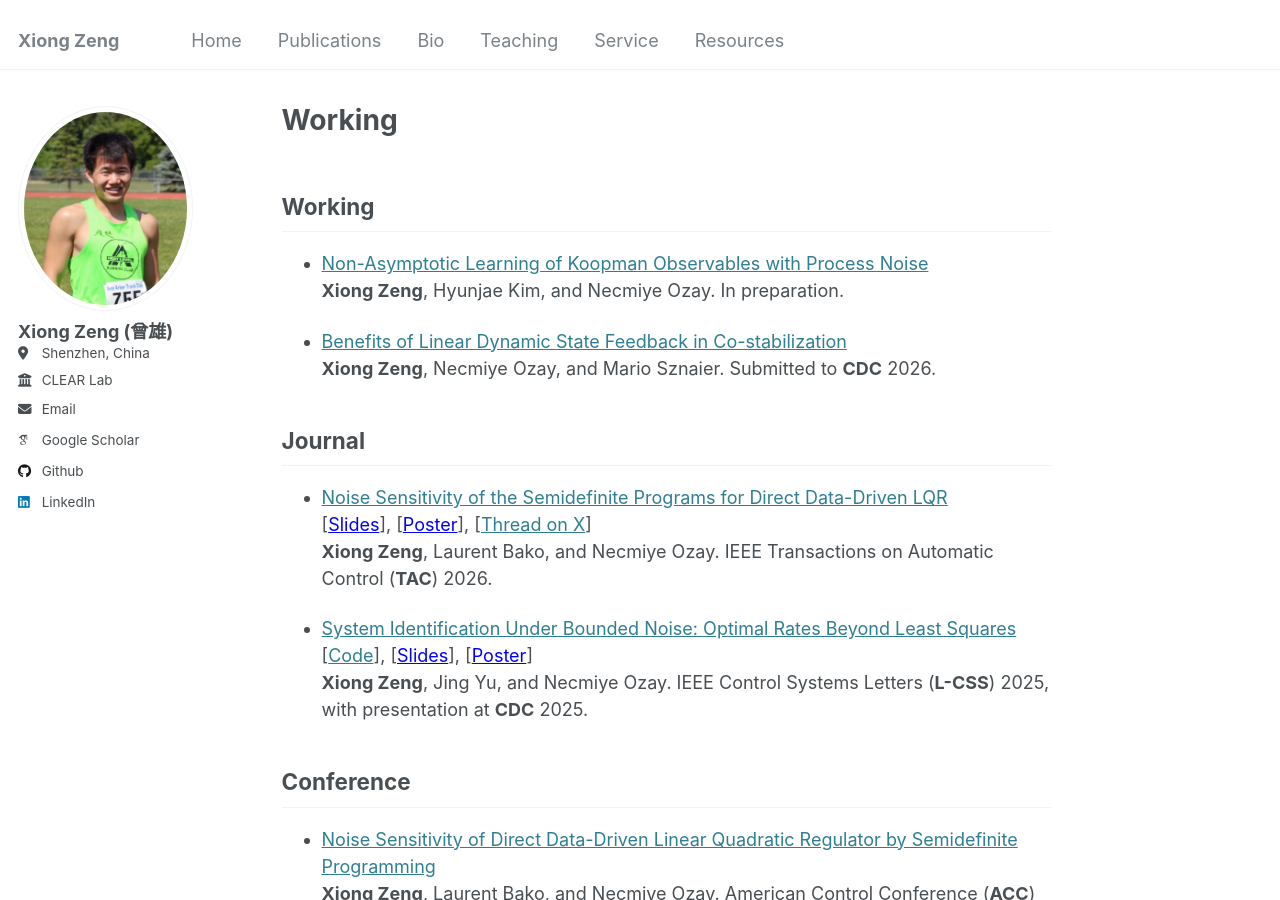
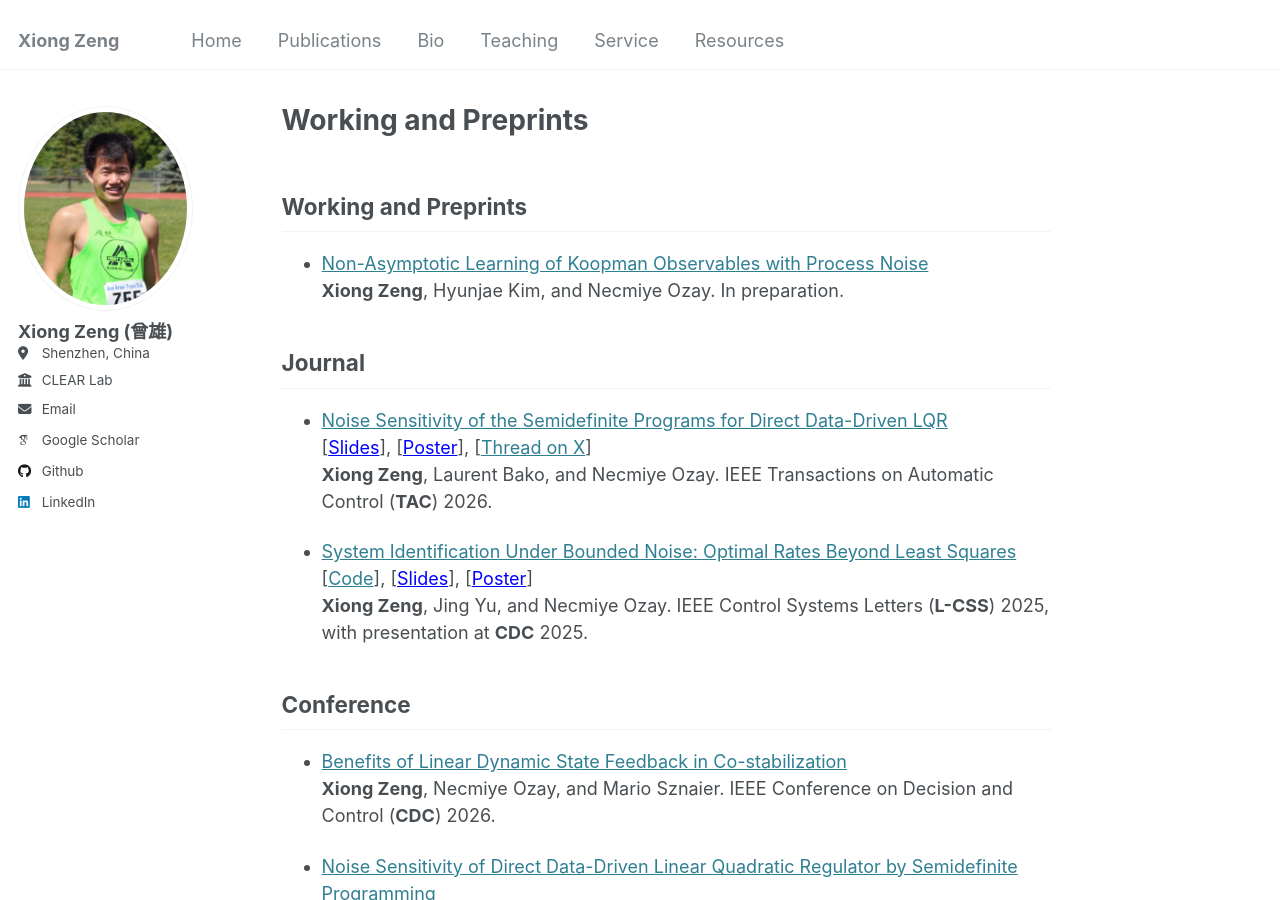
Before and after one commit to zengxiong111/zengxiong.github.io, a Jekyll site: the page built from _pages/publications.md, in a window 1280 px wide and 900 px high. Built offline with Jekyll 4.4.1, drawn with Linux system fonts in a browser that asks for light colours; some web fonts are replaced; our own code applies the rules of GitHub Pages for plain Markdown files; some of the changed lines change nothing that is shown.

Commit message:
Update publications.md

```diff
--- a/_pages/publications.md
+++ b/_pages/publications.md
@@ -6,13 +6,12 @@ author_profile: true
 
 
 
-## Working
+## Working  and Preprints
 
 - [Non-Asymptotic Learning of Koopman Observables with Process Noise](https://zengxiong111.github.io/zengxiong.github.io/)
   **Xiong Zeng**, Hyunjae Kim, and Necmiye Ozay. In preparation.
 
-- [Benefits of Linear Dynamic State Feedback in Co-stabilization](https://zengxiong111.github.io/zengxiong.github.io/)
-  **Xiong Zeng**, Necmiye Ozay, and Mario Sznaier. Submitted to **CDC** 2026.
+
 
 ## Journal
 
@@ -26,6 +25,9 @@ author_profile: true
 
 ## Conference
 
+- [Benefits of Linear Dynamic State Feedback in Co-stabilization](https://zengxiong111.github.io/zengxiong.github.io/)
+  **Xiong Zeng**, Necmiye Ozay, and Mario Sznaier. IEEE Conference on Decision and Control (**CDC**) 2026.
+
 - [Noise Sensitivity of Direct Data-Driven Linear Quadratic Regulator by Semidefinite Programming](https://web.eecs.umich.edu/~necmiye/pubs/ZengBO_acc25.pdf)
   **Xiong Zeng**, Laurent Bako, and Necmiye Ozay. American Control Conference (**ACC**) 2025 (**O. Hugo Schuck Best Paper Award**).
 
```
